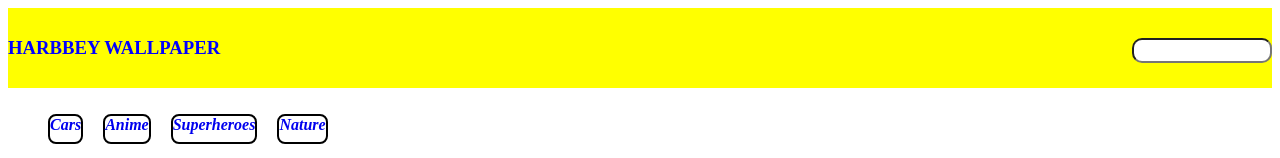
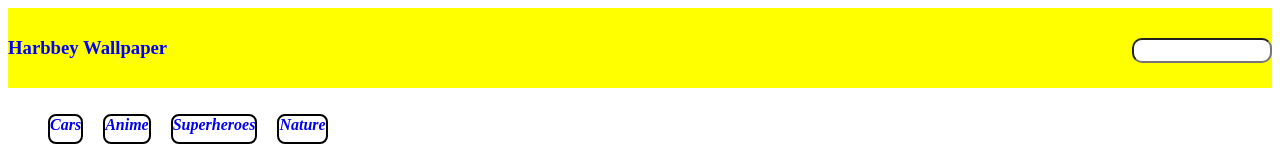
Before and after one commit to HARBBEY21166/Harbbeywallpaper, a plain HTML site: page index.html in a window 1280 px wide. Shown: the top 158 px of the page. Drawn offline with Linux system fonts and the light colour scheme.

Commit message:
Correction commit

```diff
--- a/styles.css
+++ b/styles.css
@@ -9,7 +9,6 @@ html{
 h3{
   color: blue;
   float: left;
-  text-transform: uppercase;
 }
 
 header{
@@ -76,7 +75,7 @@ a{
 }
 
 /*img{
-  width: 100%;
+  width: 100%;l
   height: auto;
   padding: 5px;
 }
```
